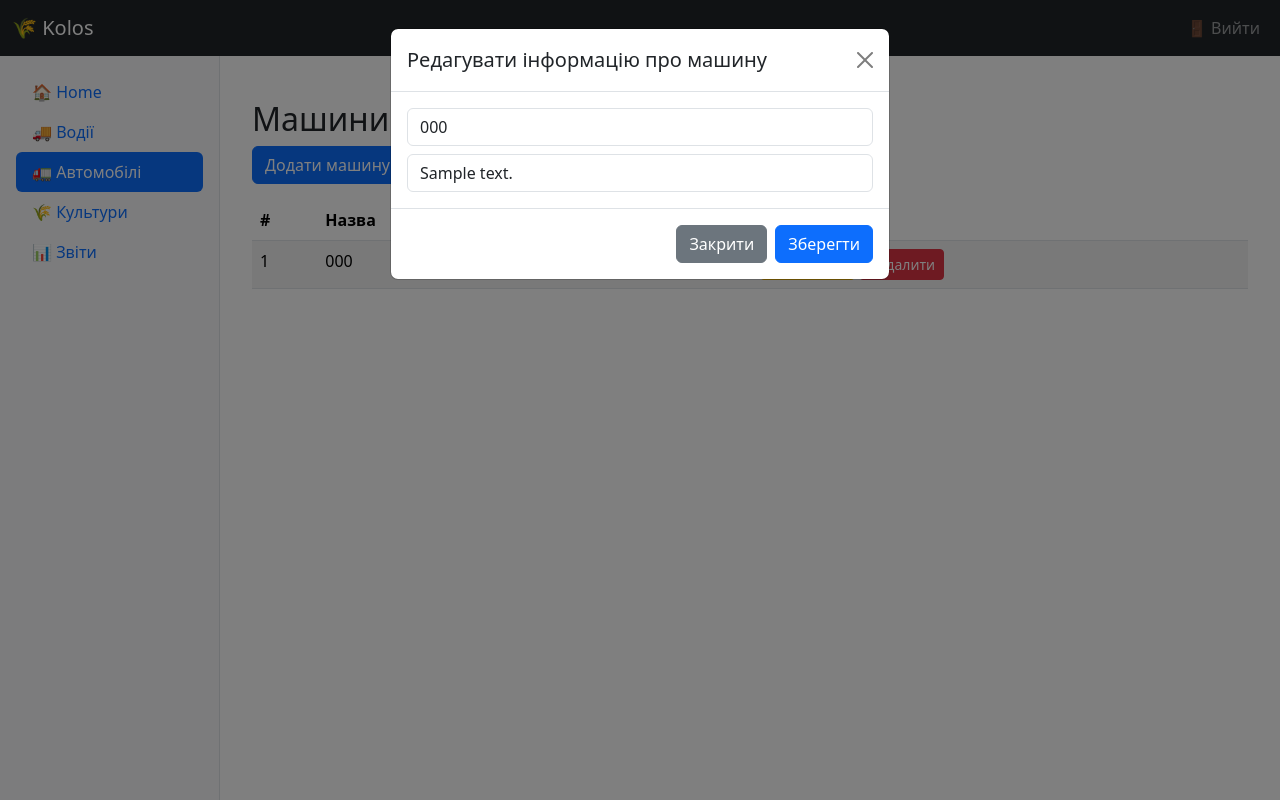
After one commit to Mykhailo-Tr/kolos, a Django app: page /directory/cars/ in a window 1280 px wide, after a click on "Редагувати". The commit adds this page. Run offline with Django 4.2, Linux system fonts and the light colour scheme; a user stored in the database is signed in; tables that the repository leaves empty hold one stand-in row (values such as "Sample post").

Commit message:
Add car management features with CRUD operations, including forms, views, and templates

```diff
--- a/directory/forms.py
+++ b/directory/forms.py
@@ -35,3 +35,19 @@ class DriverForm(forms.ModelForm):
         if phone and not re.match(pattern, phone):
             raise forms.ValidationError("Введіть коректний номер телефону.")
         return
+
+
+class CarForm(forms.ModelForm):
+    class Meta:
+        model = Car
+        fields = ["number", "comment"]
+        widgets = {
+            "number": forms.TextInput(attrs={"class": "form-control", "placeholder": "Номер авто"}),
+            "comment": forms.TextInput(attrs={"class": "form-control", "placeholder": "Коментар"}),
+        }
+
+    def clean_number(self):
+        number = self.cleaned_data.get("number")
+        if not number:
+            raise forms.ValidationError("Номер авто є обов'язковим.")
+        return number
--- /dev/null
+++ b/directory/templates/directory/cars_list.html
@@ -0,0 +1,111 @@
+{% extends "base.html" %}
+
+{% block title %}Машини{% endblock %}
+{% block content %}
+<div class="container mt-4">
+  <h2>Машини</h2>
+
+  <!-- Кнопка виклику модалки для додавання -->
+  <button class="btn btn-primary mb-3" data-bs-toggle="modal" data-bs-target="#addModal">
+    Додати машину
+  </button>
+
+  <table class="table table-striped">
+    <thead>
+      <tr>
+        <th>#</th>
+        <th>Назва</th>
+        <th>Коментар</th>
+        <th>Дії</th>
+      </tr>
+    </thead>
+    <tbody>
+      {% for car in cars %}
+      <tr>
+        <td>{{ forloop.counter }}</td>
+        <td>{{ car.number }}</td>
+        <td>{{ car.comment }}</td>
+        <td>
+          <!-- Редагування -->
+          <button class="btn btn-sm btn-warning" data-bs-toggle="modal" data-bs-target="#editModal{{ car.id }}">
+            Редагувати
+          </button>
+          <!-- Видалення -->
+          <button class="btn btn-sm btn-danger" data-bs-toggle="modal" data-bs-target="#deleteModal{{ car.id }}">
+            Видалити
+          </button>
+        </td>
+      </tr>
+
+      <!-- Modal Edit -->
+      <div class="modal fade" id="editModal{{ car.id }}" tabindex="-1">
+        <div class="modal-dialog">
+          <div class="modal-content">
+            <form method="post" action="{% url 'car_edit' car.id %}">
+              {% csrf_token %}
+              <div class="modal-header">
+                <h5 class="modal-title">Редагувати інформацію про машину</h5>
+                <button type="button" class="btn-close" data-bs-dismiss="modal"></button>
+              </div>
+                <div class="modal-body">
+                  <input type="text" name="name" value="{{ car.number }}" class="form-control mb-2" placeholder="Назва" required>
+                  <input type="text" name="comment" value="{{ car.comment }}" class="form-control" placeholder="Коментар">
+                </div>
+              <div class="modal-footer">
+                <button type="button" class="btn btn-secondary" data-bs-dismiss="modal">Закрити</button>
+                <button type="submit" class="btn btn-primary">Зберегти</button>
+              </div>
+            </form>
+          </div>
+        </div>
+      </div>
+
+      <!-- Modal Delete -->
+      <div class="modal fade" id="deleteModal{{ car.id }}" tabindex="-1">
+        <div class="modal-dialog">
+          <div class="modal-content">
+            <form method="post" action="{% url 'car_delete' car.id %}">
+              {% csrf_token %}
+              <div class="modal-header">
+                <h5 class="modal-title">Підтвердження видалення</h5>
+                <button type="button" class="btn-close" data-bs-dismiss="modal"></button>
+              </div>
+              <div class="modal-body">
+                Ви впевнені, що хочете видалити <b>{{ car.number }}</b>?
+              </div>
+              <div class="modal-footer">
+                <button type="button" class="btn btn-secondary" data-bs-dismiss="modal">Скасувати</button>
+                <button type="submit" class="btn btn-danger">Видалити</button>
+              </div>
+            </form>
+          </div>
+        </div>
+      </div>
+
+      {% endfor %}
+    </tbody>
+  </table>
+</div>
+
+<!-- Modal Add -->
+<div class="modal fade" id="addModal" tabindex="-1">
+  <div class="modal-dialog">
+    <div class="modal-content">
+      <form method="post" action="{% url 'car_add' %}">
+        {% csrf_token %}
+        <div class="modal-header">
+          <h5 class="modal-title">Нова машина</h5>
+          <button type="button" class="btn-close" data-bs-dismiss="modal"></button>
+        </div>
+        <div class="modal-body">
+          {{ form.as_p }}
+        </div>
+        <div class="modal-footer">
+          <button type="button" class="btn btn-secondary" data-bs-dismiss="modal">Закрити</button>
+          <button type="submit" class="btn btn-primary">Зберегти</button>
+        </div>
+      </form>
+    </div>
+  </div>
+</div>
+{% endblock %}
--- a/directory/urls.py
+++ b/directory/urls.py
@@ -1,5 +1,5 @@
 from django.urls import path
-from .views import cultures_views, drivers_views
+from .views import cultures_views, drivers_views, cars_views
 
 urlpatterns = [
     # ========== Cultures URLs ==========
@@ -13,4 +13,10 @@ urlpatterns = [
     path("drivers/add/", drivers_views.driver_create, name="driver_add"),
     path("drivers/<int:pk>/edit/", drivers_views.driver_update, name="driver_edit"),
     path("drivers/<int:pk>/delete/", drivers_views.driver_delete, name="driver_delete"),
+
+    # ========== Cars URLs ==========
+    path("cars/", cars_views.car_list, name="car_list"),
+    path("cars/add/", cars_views.car_create, name="car_add"),
+    path("cars/<int:pk>/edit/", cars_views.car_update, name="car_edit"),
+    path("cars/<int:pk>/delete/", cars_views.car_delete, name="car_delete"),
 ]
--- /dev/null
+++ b/directory/views/cars_views.py
@@ -0,0 +1,50 @@
+from django.shortcuts import render, get_object_or_404, redirect
+from django.contrib.auth.decorators import login_required
+from django.contrib import messages
+from ..models import Car
+from ..forms import CarForm
+
+
+@login_required
+def car_list(request):
+    cars = Car.objects.all()
+    form = CarForm()
+    context = {"cars": cars, "form": form, "page": "cars"}
+    return render(request, "directory/cars_list.html", context)
+
+
+@login_required
+def car_create(request):
+    if request.method == "POST":
+        form = CarForm(request.POST)
+        if form.is_valid():
+            form.save()
+            messages.success(request, "Авто успішно додане ✅")
+            return redirect("car_list")
+        else:
+            cars = Car.objects.all()
+            return render(request, "directory/cars_list.html", {"cars": cars, "form": form})
+    return redirect("car_list")
+
+
+@login_required
+def car_update(request, pk):
+    car = get_object_or_404(Car, pk=pk)
+    if request.method == "POST":
+        form = CarForm(request.POST, instance=car)
+        if form.is_valid():
+            form.save()
+            messages.success(request, "Авто оновлене ✅")
+            return redirect("car_list")
+        else:
+            cars = Car.objects.all()
+            return render(request, "directory/cars_list.html", {"cars": cars, "form": CarForm(), "edit_form": form, "edit_id": pk})
+    return redirect("car_list")
+
+
+@login_required
+def car_delete(request, pk):
+    car = get_object_or_404(Car, pk=pk)
+    if request.method == "POST":
+        car.delete()
+    return redirect("car_list")
--- a/templates/navbar.html
+++ b/templates/navbar.html
@@ -1,6 +1,6 @@
 <nav class="navbar navbar-expand-lg navbar-dark bg-dark fixed-top">
   <div class="container-fluid">
-    <a class="navbar-brand" href="#">🌾 Kolos</a>
+    <a class="navbar-brand" href="{% url 'home' %}">🌾 Kolos</a>
 
     <button class="navbar-toggler" type="button" data-bs-toggle="collapse" data-bs-target="#navbarNav">
       <span class="navbar-toggler-icon"></span>
--- a/templates/sidebar.html
+++ b/templates/sidebar.html
@@ -1,13 +1,13 @@
 <div class="sidebar d-flex flex-column p-3">
     <ul class="nav nav-pills flex-column mb-auto">
         <li class="nav-item">
-            <a href="/" class="nav-link" id="home">🏠 Home</a>
+            <a href="{% url 'home' %}" class="nav-link" id="home">🏠 Home</a>
         </li>
         <li>
             <a href="{% url 'driver_list' %}" class="nav-link" id="drivers">🚚 Водії</a>
         </li>
         <li>
-            <a href="/cars" class="nav-link" id="cars">🚛 Автомобілі</a>
+            <a href="{% url 'car_list' %}" class="nav-link" id="cars">🚛 Автомобілі</a>
         </li>
         <li>
             <a href="{% url 'culture_list' %}" class="nav-link" id="cultures">🌾 Культури</a>
```
